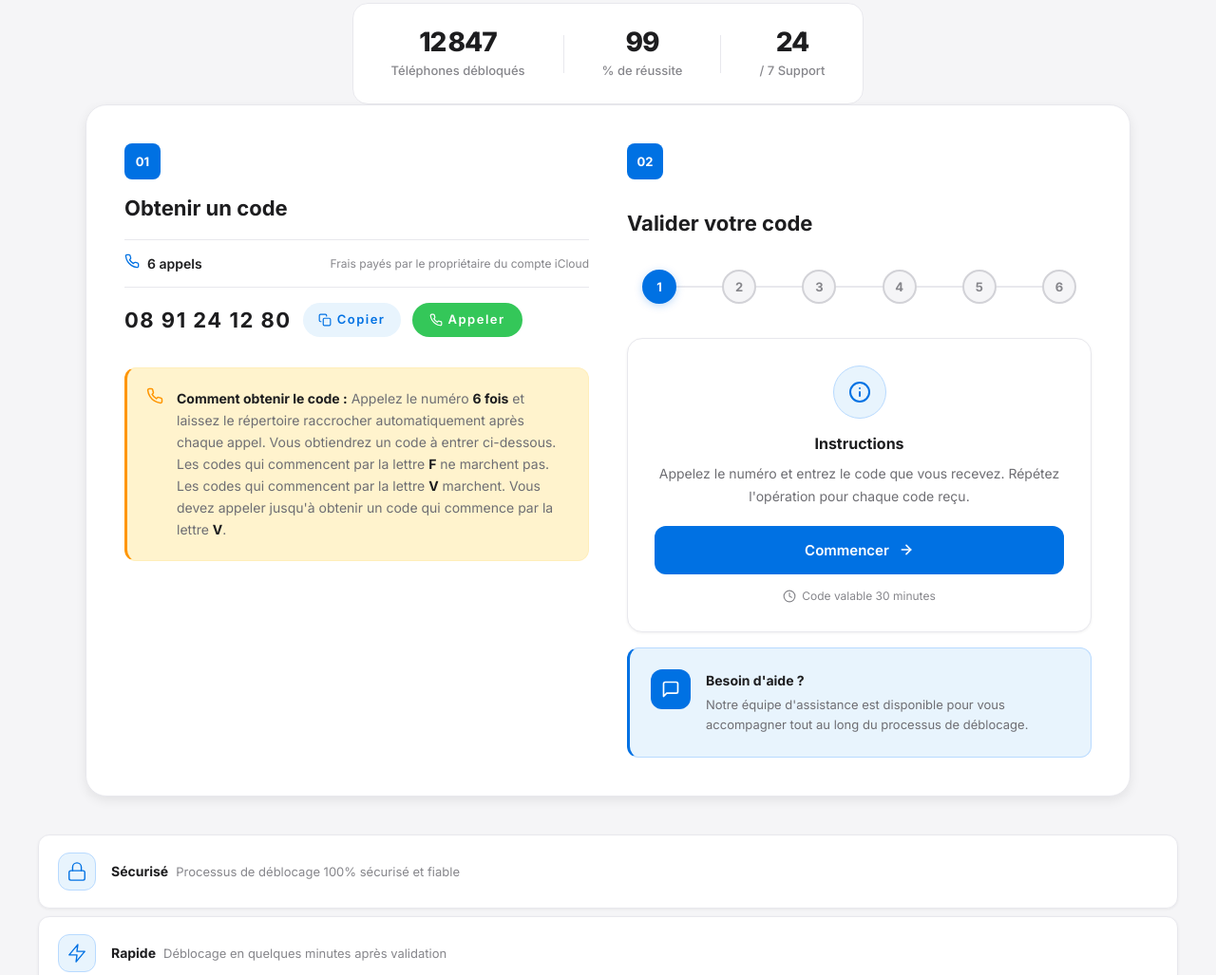
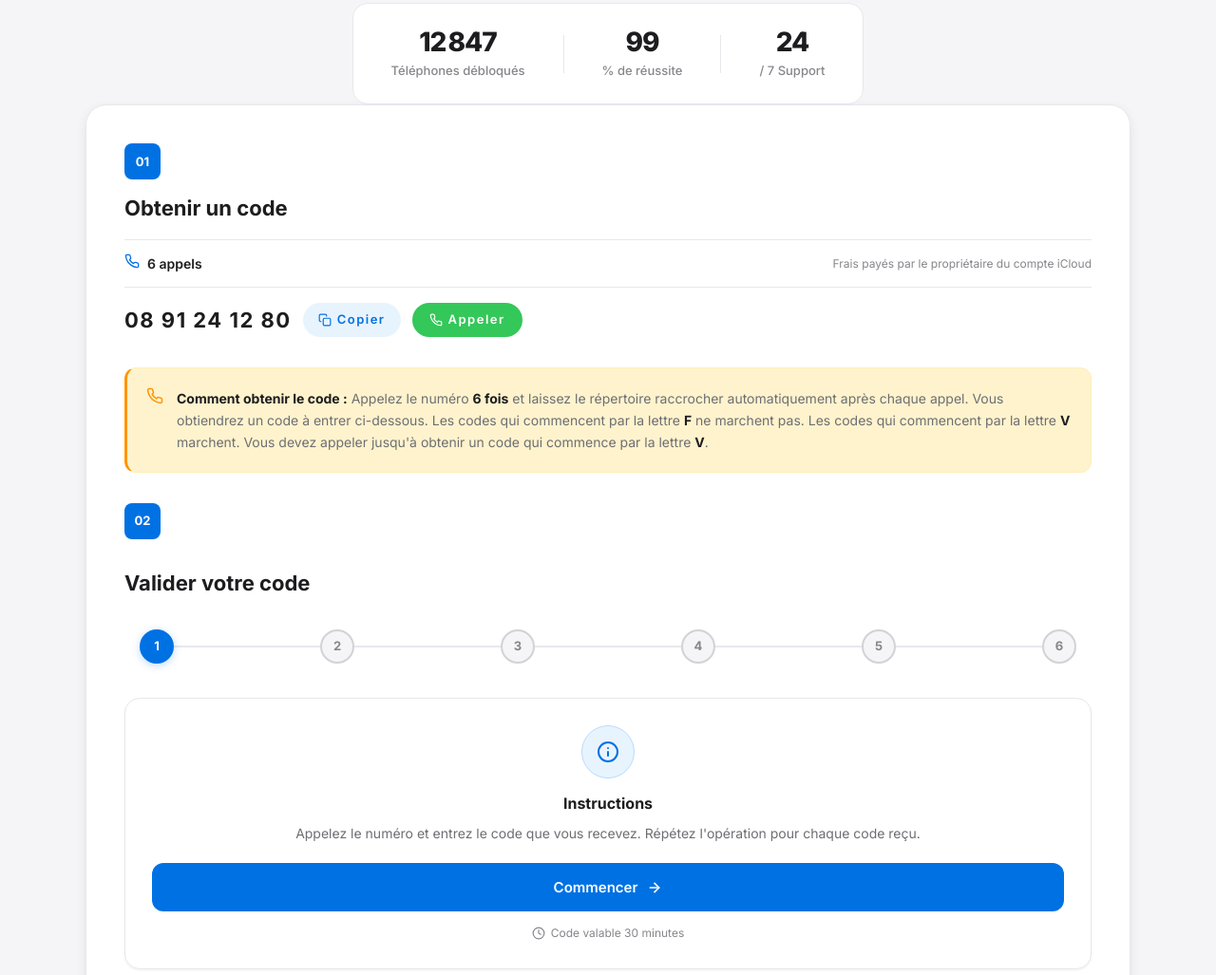
Before and after one commit to aittaha44-stack/support-apple, a website: page index.html in a window 1280 px wide. Shown: the part 549-1576 px from the top of the page at 95% size. Drawn offline with Linux system fonts and the light colour scheme; no server answers.

Commit message:
Mettre les sections en colonne unique

```diff
--- a/style.css
+++ b/style.css
@@ -304,10 +304,9 @@ header.scrolled {
 
 /* ==================== CODE SECTION ==================== */
 .code-section {
-    display: grid;
-    grid-template-columns: 1fr 1fr;
-    gap: 40px;
-    align-items: start;
+    display: flex;
+    flex-direction: column;
+    gap: 32px;
     position: relative;
     z-index: 1;
 }
```
